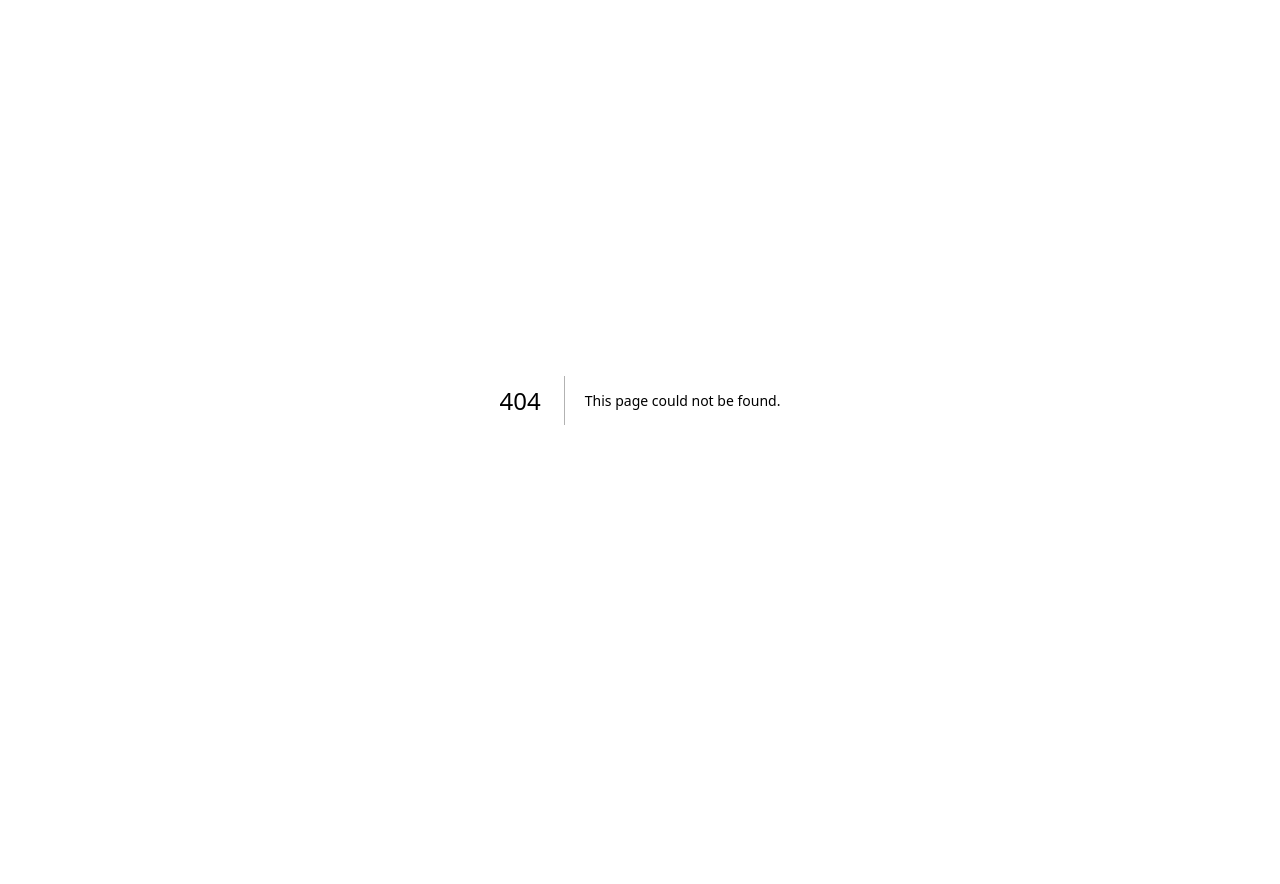
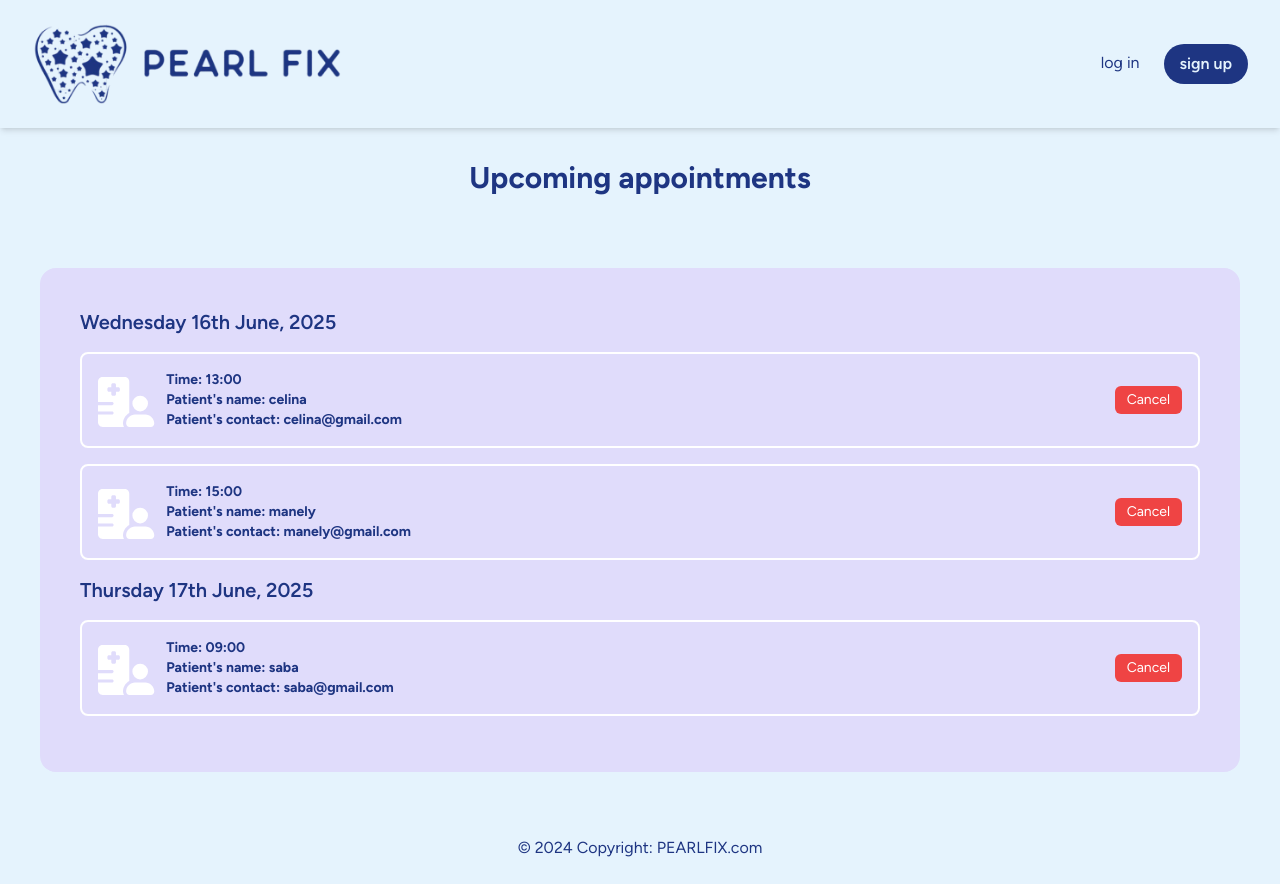
Before and after one commit to renney-11/pearl-fix, a Next.js app in the folder frontend/: page /dentist-tool/upcoming-appointments in a window 1280 px wide. Before the commit this address had no page. Before the commit the page ends 800 px from the top, so only its background shows below. Built offline with nearby package versions, Linux system fonts and the light colour scheme.

Commit message:
#34 create initial hard-coded version of the page with appointment list and cancel confirmation

```diff
--- /dev/null
+++ b/frontend/app/dentist-tool/upcoming-appointments/page.tsx
@@ -0,0 +1,114 @@
+"use client";
+import Header from '@/src/components/header';
+import SubBackground from '@/src/components/subbackground';
+import Background from '@/src/components/background';
+import { FontAwesomeIcon } from '@fortawesome/react-fontawesome';
+import { faHospitalUser } from '@fortawesome/free-solid-svg-icons'; // Import the hospital icon
+
+export default function UpcomingAppointments() {
+  const appointments = [
+    {
+      date: "Wednesday 16th June, 2025",
+      time: "13:00",
+      patientName: "celina",
+      patientContact: "celina@gmail.com",
+    },
+    {
+      date: "Wednesday 16th June, 2025",
+      time: "15:00",
+      patientName: "manely",
+      patientContact: "manely@gmail.com",
+    },
+    {
+      date: "Thursday 17th June, 2025",
+      time: "09:00",
+      patientName: "saba",
+      patientContact: "saba@gmail.com",
+    },
+  ];
+
+  const handleCancel = (time: string, patientName: string) => {
+    // Ask for confirmation before proceeding with the cancellation
+    const isConfirmed = window.confirm(`Are you sure you want to cancel the appointment for ${patientName} at ${time}?`);
+
+    if (isConfirmed) {
+      // Proceed with the cancellation (replace with actual logic if needed)
+      alert(`Cancelled appointment for ${patientName} at ${time}`);
+      // Replace this alert with actual cancellation logic, such as an API call
+    }
+  };
+
+  // Group appointments by date
+  const groupedAppointments = appointments.reduce((groups: Record<string, typeof appointments>, appointment) => {
+    const date = appointment.date;
+    if (!groups[date]) {
+      groups[date] = [];
+    }
+    groups[date].push(appointment);
+    return groups;
+  }, {});
+
+  return (
+    <div>
+      <main>
+        <Background>
+          <Header />
+
+          {/* "Let’s get you ready for work" outside, centered */}
+          <div className="text-center p-8 mb-4">
+            <h1 className="text-3xl font-bold text-main-blue">Upcoming appointments</h1>
+          </div>
+
+          {/* SubBackground with appointments inside it */}
+          <SubBackground>
+            <div className="p-4">
+              {/* Loop through grouped appointments */}
+              {Object.keys(groupedAppointments).map((date, index) => (
+                <div key={index}>
+                  {/* Date Header */}
+                  <h3 className="text-xl font-semibold text-main-blue mb-4">{date}</h3>
+
+                  {/* Loop through appointments for this date */}
+                  {groupedAppointments[date].map((appointment, idx) => (
+                    <div
+                      key={idx}
+                      className="p-4 mb-4 border-2 border-white rounded-lg bg-[#E0DCFB]"
+                    >
+                      <div className="flex justify-between items-center">
+                        {/* FontAwesome Icon */}
+                        <div className="flex items-center">
+                          <FontAwesomeIcon
+                            icon={faHospitalUser}
+                            style={{
+                              color: "#ffffff",
+                              fontSize: "50px",
+                              marginRight: "12px",
+                              marginTop: "4px"
+                            }} // Adjust size, margin, and vertical alignment
+                          />
+                          <div>
+                            <p className="text-sm font-bold text-main-blue">Time: {appointment.time}</p>
+                            <p className="text-sm font-bold text-main-blue">Patient's name: {appointment.patientName}</p>
+                            <p className="text-sm font-bold text-main-blue">Patient's contact: {appointment.patientContact}</p>
+                          </div>
+                        </div>
+
+                        {/* Cancel Button */}
+                        <button
+                          className="bg-red-500 text-white py-1 px-3 rounded-md text-sm hover:bg-red-600"
+                          onClick={() => handleCancel(appointment.time, appointment.patientName)}
+                        >
+                          Cancel
+                        </button>
+                      </div>
+                    </div>
+                  ))}
+                </div>
+              ))}
+            </div>
+          </SubBackground>
+        </Background>
+      </main>
+    </div>
+  );
+}
```
Also changed, not shown: frontend/app/dentist-tool/notifications/page.tsx (deleted).
